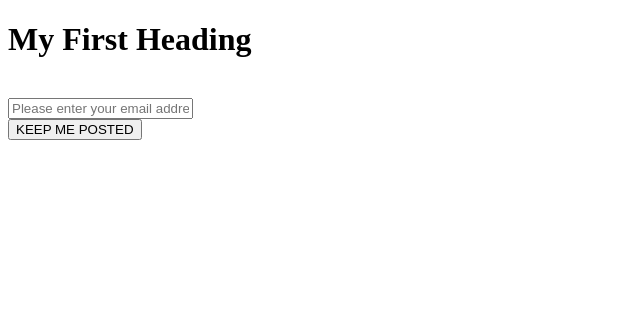
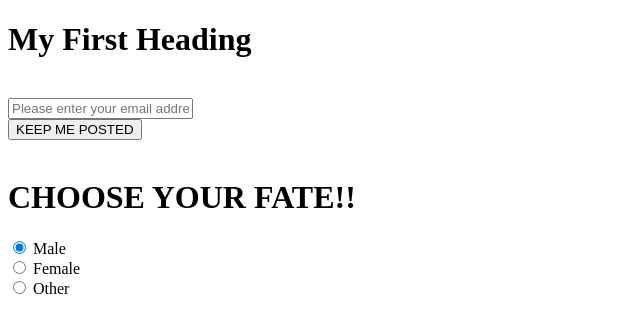
Before and after one commit to Mecozuma/fireform, a plain HTML site: page docs/index.html in a window 1280 px wide. Shown: the whole page, without its empty margins (0-640 px from the left). Drawn offline with Linux system fonts and the light colour scheme.

Commit message:
Update index.html

```diff
--- a/docs/index.html
+++ b/docs/index.html
@@ -12,6 +12,14 @@
   <br>
   <input style="float: center" type="submit" id="sg-submit-btn" value="KEEP ME POSTED">
 </form>
+  <br>
+  <h1>CHOOSE YOUR FATE!!</h1>
+
+<form>
+  <input type="radio" name="gender" value="male" checked> Male<br>
+  <input type="radio" name="gender" value="female"> Female<br>
+  <input type="radio" name="gender" value="other"> Other
+</form>
 
 <script src="https://www.gstatic.com/firebasejs/4.13.0/firebase.js"></script>
 <script src='forms.js'></script>
```
